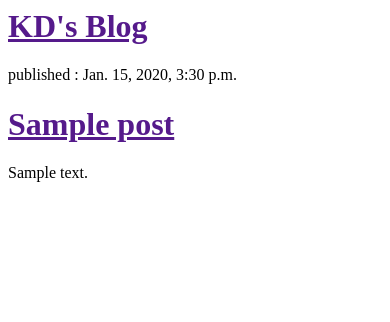
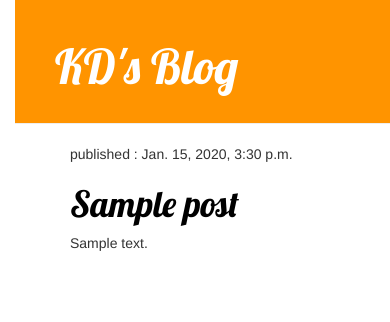
Before and after one commit to Krishna-Dutt/my-first-blog, a Django app: template Blog_app/templates/Blog_app/post_list.html in a window 390 px wide. Shown: the top 322 px of the page. Run offline with Django 3.2, Linux system fonts and the light colour scheme; the template is opened without the code that fills it: values that come from a table or form of the project are taken from there, others are empty; tables that the repository leaves empty hold one stand-in row (values such as "Sample post"); some libraries are stand-ins or nearby versions.

Commit message:
Added static files

```diff
--- /dev/null
+++ b/Blog_app/static/css/Blog_app.css
@@ -0,0 +1,56 @@
+
+h1 a {
+    color: #FCA205;
+    font-family: 'Lobster';
+}
+
+body {
+  padding-left: 15px;
+}
+
+.page-header {
+  background-color: #ff9400;
+  margin-top: 0;
+  padding: 20px 20px 20px 40px;
+}
+
+.page-header h1, .page-header h1 a, .page-header h1 a:visited, .page-header h1 a:active {
+  color: #ffffff;
+  font-size: 36pt;
+  text-decoration: none;
+}
+
+.content {
+  margin-left: 40px;
+}
+
+h1, h2, h3, h4 {
+  font-family: 'Lobster', cursive;
+}
+
+.date {
+  color: #828282;
+}
+
+.save {
+  float: right;
+}
+
+.post-form textarea, .post-form input {
+  width: 100%;
+}
+
+.top-menu, .top-menu:hover, .top-menu:visited {
+  color: #ffffff;
+  float: right;
+  font-size: 26pt;
+  margin-right: 20px;
+}
+
+.post {
+  margin-bottom: 70px;
+}
+
+.post h1 a, .post h1 a:visited {
+  color: #000000;
+}
--- a/Blog_app/templates/Blog_app/post_list.html
+++ b/Blog_app/templates/Blog_app/post_list.html
@@ -1,19 +1,30 @@
+{% load staticfiles %}
 <html>
 
   <head>
     <title> KD's Blog </title>
+    <link rel="stylesheet" href="//maxcdn.bootstrapcdn.com/bootstrap/3.2.0/css/bootstrap.min.css">
+    <link rel="stylesheet" href="//maxcdn.bootstrapcdn.com/bootstrap/3.2.0/css/bootstrap-theme.min.css">
+    <link href="//fonts.googleapis.com/css?family=Lobster&subset=latin,latin-ext" rel="stylesheet" type="text/css">
+    <link rel="stylesheet" href="{% static 'css/Blog_app.css' %}">
   </head>
   <body>
-    <div>
+    <div class="page-header">
       <h1><a href="">KD's Blog</a></h1>
     </div>
+    <div class="content container">
+      <div class="row">
+        <div class="col-md-8">
           {% for post in posts %}
-       <div>
+             <div class="post">
                <p> published : {{ post.published_date }}</p>
                <h1><a href=""> {{ post.title }}</a></h1>
                <p>{{ post.text|linebreaksbr }}</p>
              </div>
           {% endfor %}
+        </div>
+      </div>
+    </div>
   </body>
 
 </html>
```
Lines whose indentation alone changed are shown as unchanged.
